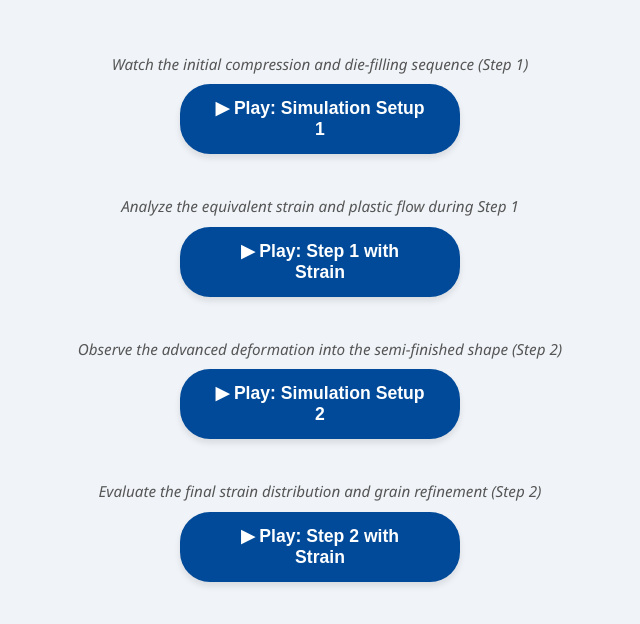
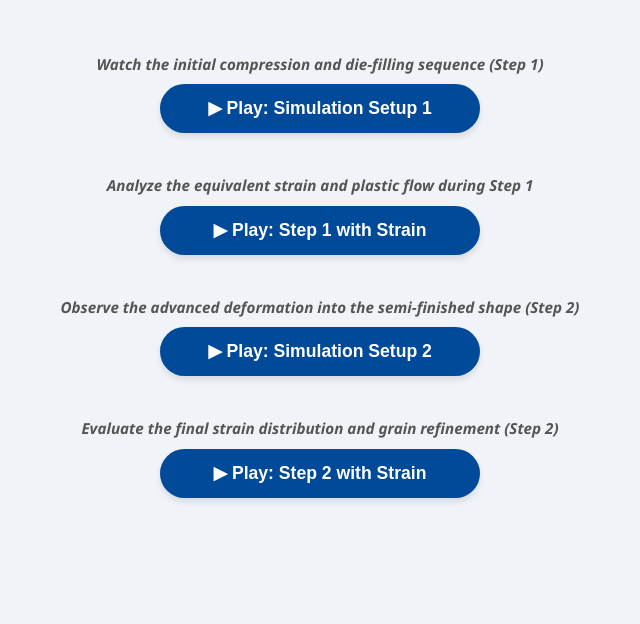
Before and after one commit to virtual-labs/exp-connectingrod-applications-dei, a plain HTML site: page experiment/simulation/index.html in a window 1280 px wide. Shown: the part 138-762 px from the top of the page, without its empty margins (320-960 px from the left). Drawn offline with Linux system fonts and the light colour scheme.

Commit message:
Update main.css

```diff
--- a/experiment/simulation/css/main.css
+++ b/experiment/simulation/css/main.css
@@ -22,11 +22,11 @@ h2 {
 .underline {
     height: 4px;
     width: 100px;
-    background-color: #ff6600; /* Matching the orange top bar from your image */
+    background-color: #ff6600; /* Orange accent */
     margin: 0 auto;
 }
 
-/* Vertical Navigation Styling */
+/* Vertical Navigation */
 .vertical-nav {
     display: flex;
     flex-direction: column;
@@ -45,7 +45,7 @@ h2 {
     color: #555;
     margin-bottom: 8px;
     font-style: italic;
-    font-weight: 500;
+    font-weight: 600;
 }
 
 .play-btn {
@@ -53,13 +53,13 @@ h2 {
     color: white;
     border: none;
     padding: 14px 35px;
-    border-radius: 30px; /* Rounded for a modern look */
+    border-radius: 30px;
     cursor: pointer;
     font-weight: bold;
     font-size: 1.1em;
     transition: all 0.3s ease;
     box-shadow: 0 4px 6px rgba(0,0,0,0.1);
-    width: 280px;
+    width: 320px;
 }
 
 .play-btn:hover {
@@ -68,7 +68,7 @@ h2 {
     box-shadow: 0 6px 12px rgba(0,0,0,0.2);
 }
 
-/* Video Content Sections */
+/* Content Sections */
 .video-section {
     display: none;
     background: #ffffff;
```
